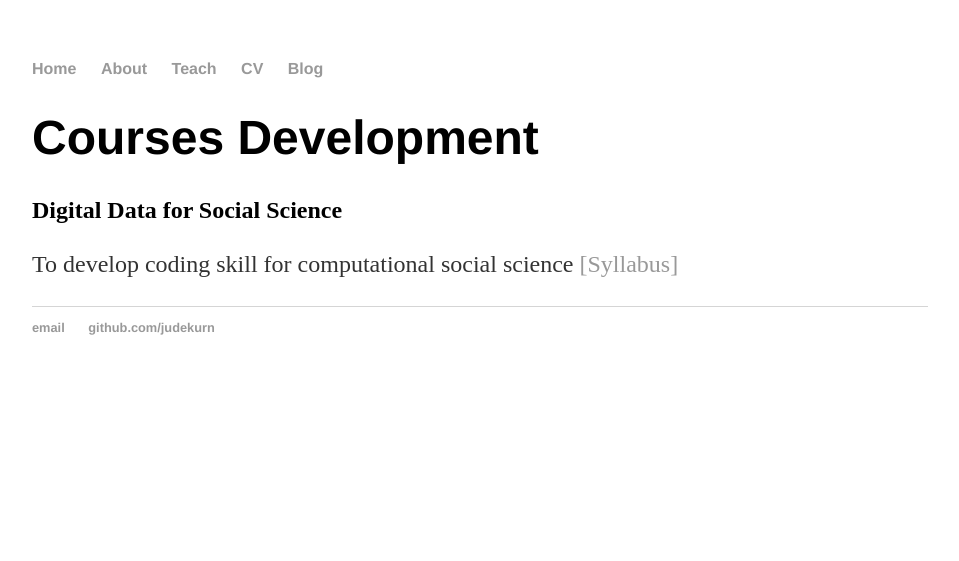
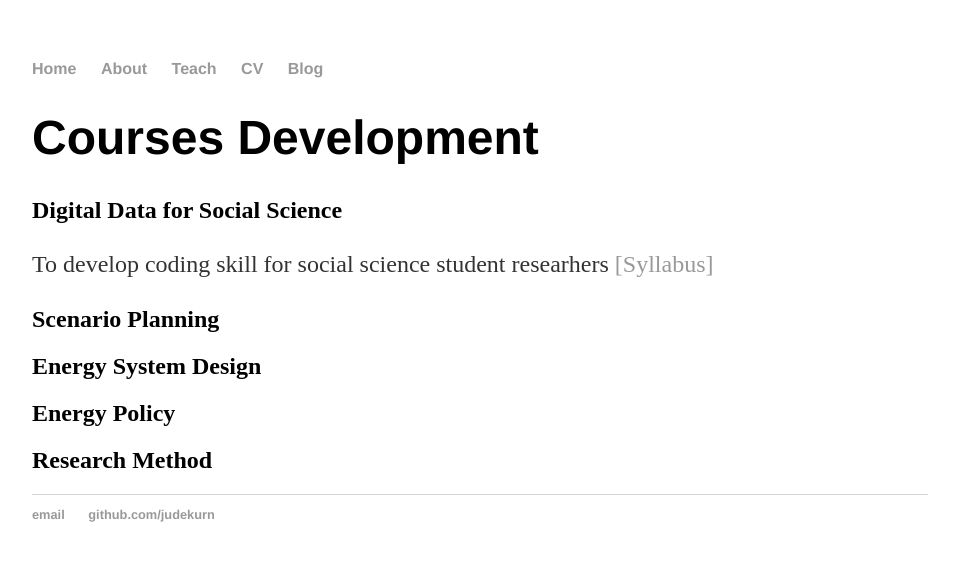
Before and after one commit to judekurn/judekurn.github.io, a Jekyll site: the page built from docs/teach.md, in a window 1280 px wide. Shown: the top 561 px of the page, without its empty margins (160-1119 px from the left). Built offline with Jekyll 4.4.1, drawn with Linux system fonts in a browser that asks for light colours; our own code applies the rules of GitHub Pages for plain Markdown files.

Commit message:
Update teach.md

```diff
--- a/docs/teach.md
+++ b/docs/teach.md
@@ -1,4 +1,12 @@
 # Courses Development
 
 ## Digital Data for Social Science
-To develop coding skill for computational social science [[Syllabus]](/docs/teach/digital_data_social_science.md)
+To develop coding skill for social science student researhers [[Syllabus]](/docs/teach/digital_data_social_science.md)
+
+## Scenario Planning
+
+## Energy System Design
+
+## Energy Policy
+
+## Research Method
```
